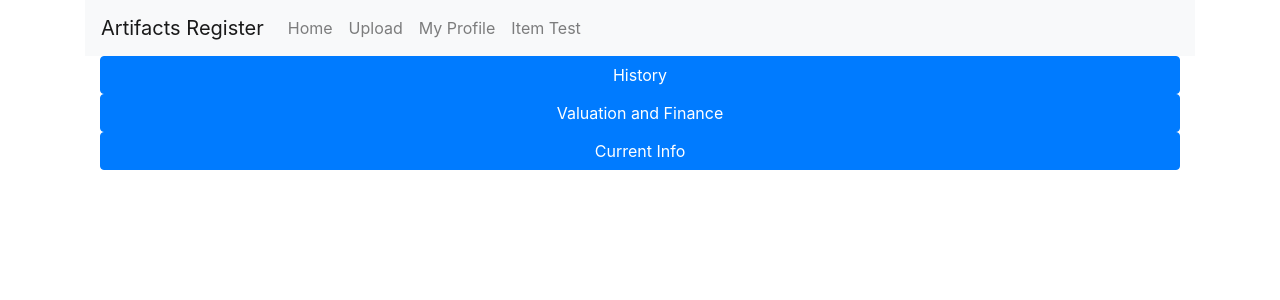
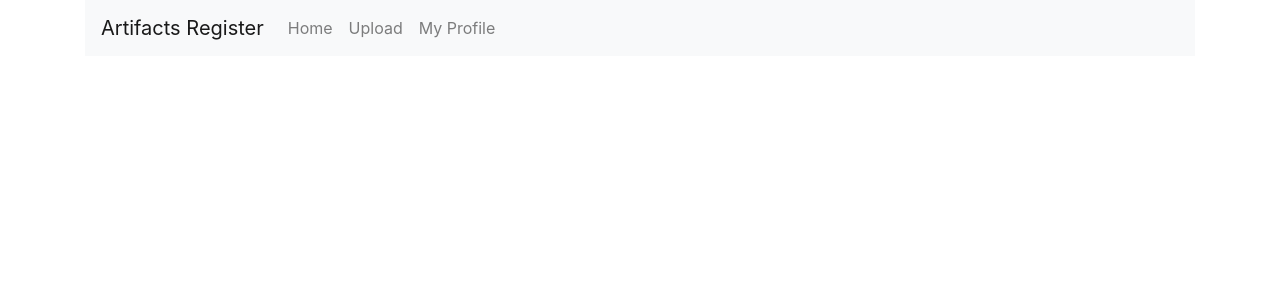
Before and after one commit to Tia-Lowenthal/COMP30022_TeamTaco, a React (Create React App) app in the folder artifact-repo/: page /itemtest in a window 1280 px wide. Shown: the top 300 px of the page. Built offline with nearby package versions, Linux system fonts and the light colour scheme.

Commit message:
created test item layout

```diff
--- a/artifact-repo/src/App.js
+++ b/artifact-repo/src/App.js
@@ -5,7 +5,6 @@ import "bootstrap/dist/css/bootstrap.min.css";
 import Home from "./components/home.component";
 import Upload from "./components/upload.component";
 import MyProfile from "./components/profile.component";
-import ItemTest from "./components/itemtest.component";
 
 class App extends Component {
   render() {
@@ -25,16 +24,12 @@ class App extends Component {
                 <li className="navbar-item">
                   <Link to="/profile" className="nav-link">My Profile</Link>
                 </li>
-                <li className="navbar-item">
-                  <Link to="/itemtest" className="nav-link">Item Test</Link>
-                </li>
               </ul>
             </div>
           </nav>
-          <Route path="/" exact component={Home} />
           <Route path="/upload" component={Upload} />
           <Route path="/profile" component={MyProfile} />
-          <Route path="/itemtest" component={ItemTest} />
+          <Route exact path="/" component={Home} />
         </div>
       </Router>
     );
--- a/artifact-repo/src/components/home.component.js
+++ b/artifact-repo/src/components/home.component.js
@@ -1,11 +1,17 @@
 import React, { Component } from 'react';
+import { BrowserRouter as Router, Route, Link } from "react-router-dom";
+
+import ItemTest from "./itemtest.component";
 
 export default class Home extends Component {
     render() {
         return (
+            <Router>
             <div>
-                <p>Welcome home</p>
+                <Link to="/itemtest">Item Test</Link>
             </div>
+            <Route exact path="/itemtest" component={ItemTest} />
+            </Router>
         )
     }
 }
--- a/artifact-repo/src/components/itemtest.component.js
+++ b/artifact-repo/src/components/itemtest.component.js
@@ -7,10 +7,17 @@ import ViewCurrentInfo from "./viewcurrentinfo.component";
 export default class ItemTest extends Component {
     render() {
         return (
-            <div class = "container">
-                <ViewHistory/>
-                <ViewFinance/>
-                <ViewCurrentInfo/>
+            <div class = "row">
+                <div class = "col">
+                    Carousel goes here<br/>
+                    Tags: (tags go here)<br/>
+                </div>
+                <div class = "col">
+                    Main info goes here
+                    <ViewHistory/><br/>
+                    <ViewFinance/><br/>
+                    <ViewCurrentInfo/><br/>
+                </div>
             </div>
         )
     }
```
